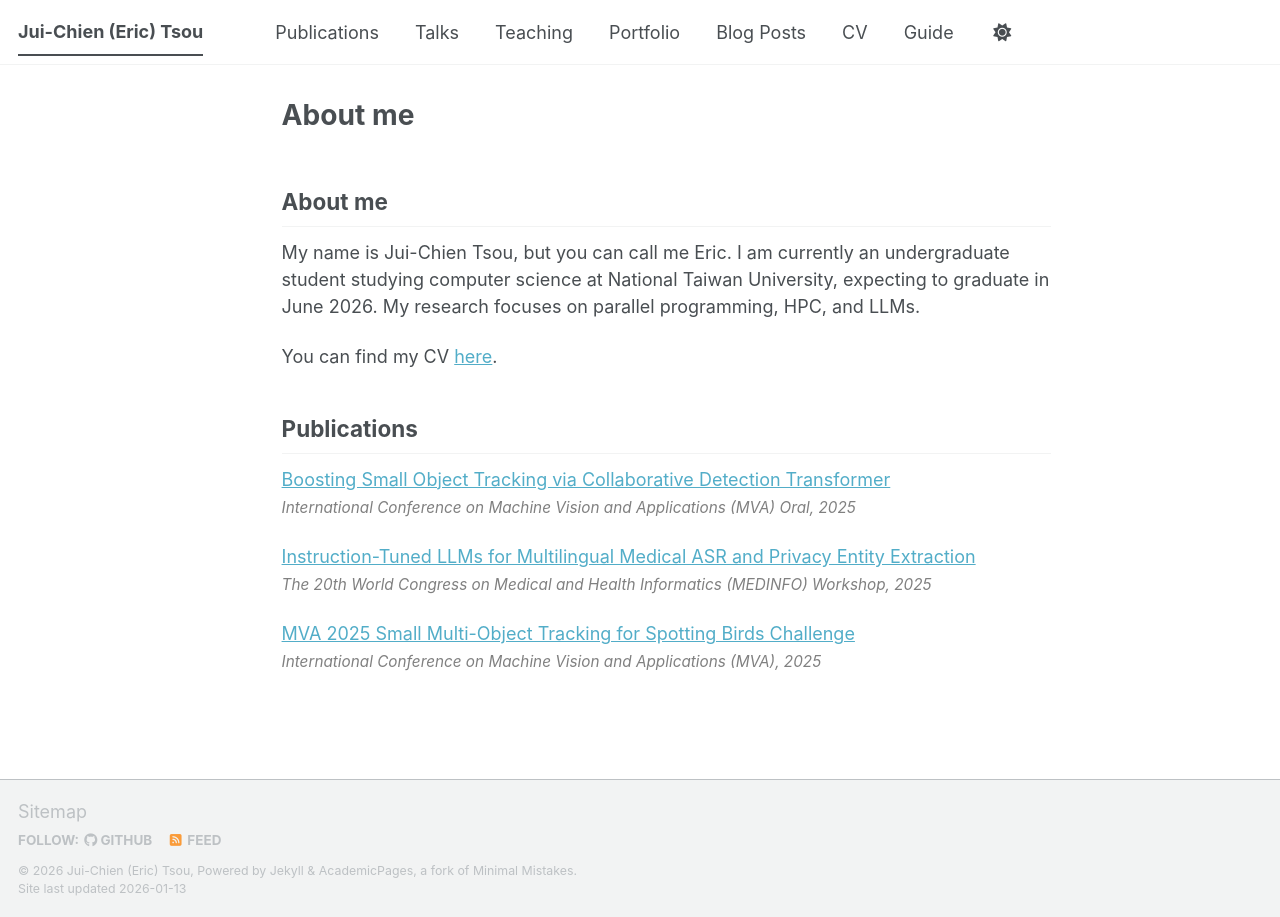
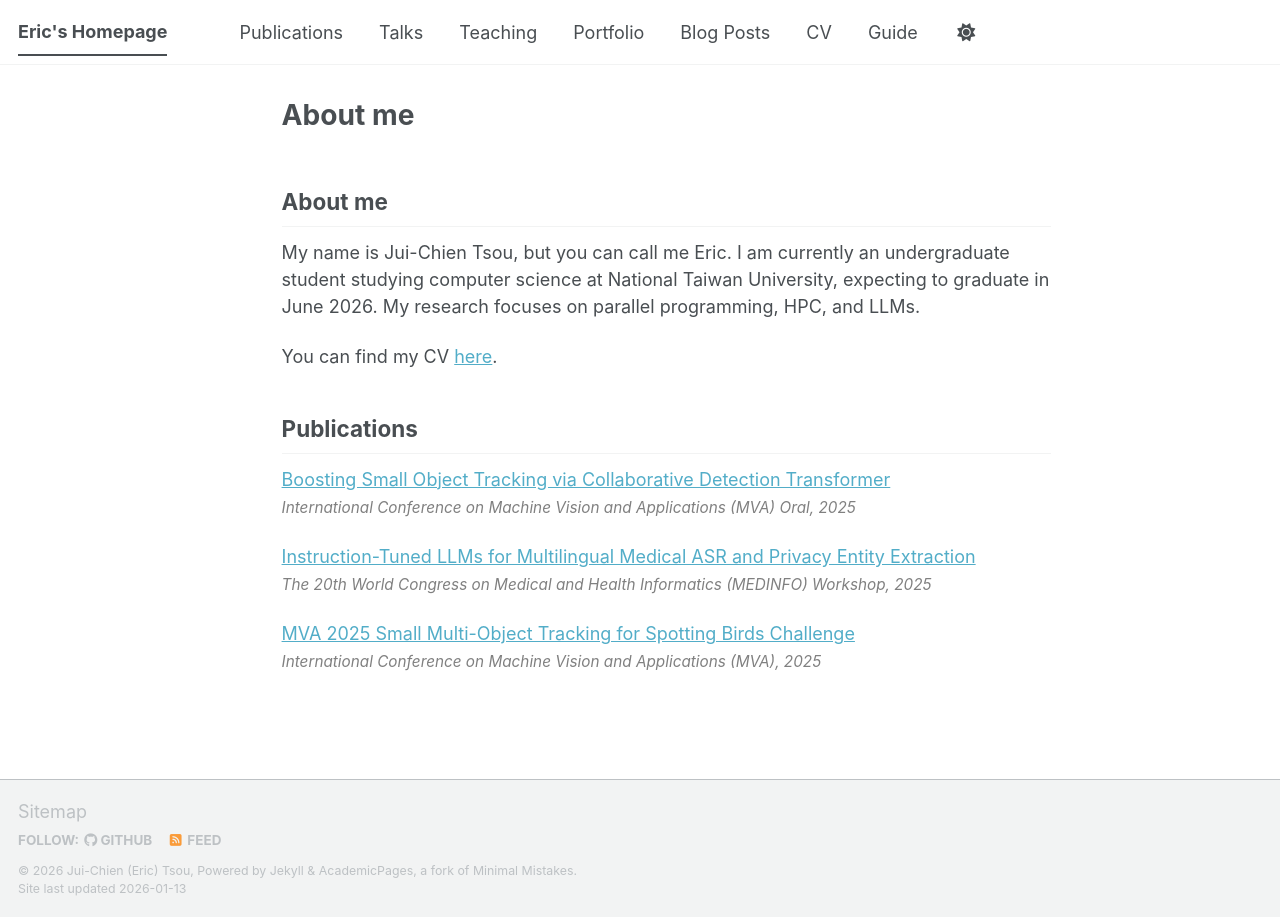
Before and after one commit to pango0/pango0.github.io, a Jekyll site: the page built from _pages/about.md, in a window 1280 px wide. Built offline with Jekyll 4.4.1, drawn with Linux system fonts in a browser that asks for light colours; a script bundle is joined from its source files by our own code; library files that are not in the unit come from our copies; our own code applies the rules of GitHub Pages for plain Markdown files.

Commit message:
Update _config.yml

```diff
--- a/_config.yml
+++ b/_config.yml
@@ -9,7 +9,7 @@
 # Basic Site Settings
 locale                   : "en-US"
 site_theme               : "default" # The available themes options are "default", "air", "sunrise", "mint", "dirt" and "contrast"
-title                    : "Jui-Chien (Eric) Tsou"
+title                    : "Eric's Homepage"
 title_separator          : "-"
 name                     : &name "Jui-Chien (Eric) Tsou"
 description              : &description "Undergrad @ National Taiwan University"   # Update this with a general description of your site, this is the default if not overridden by a page
```
